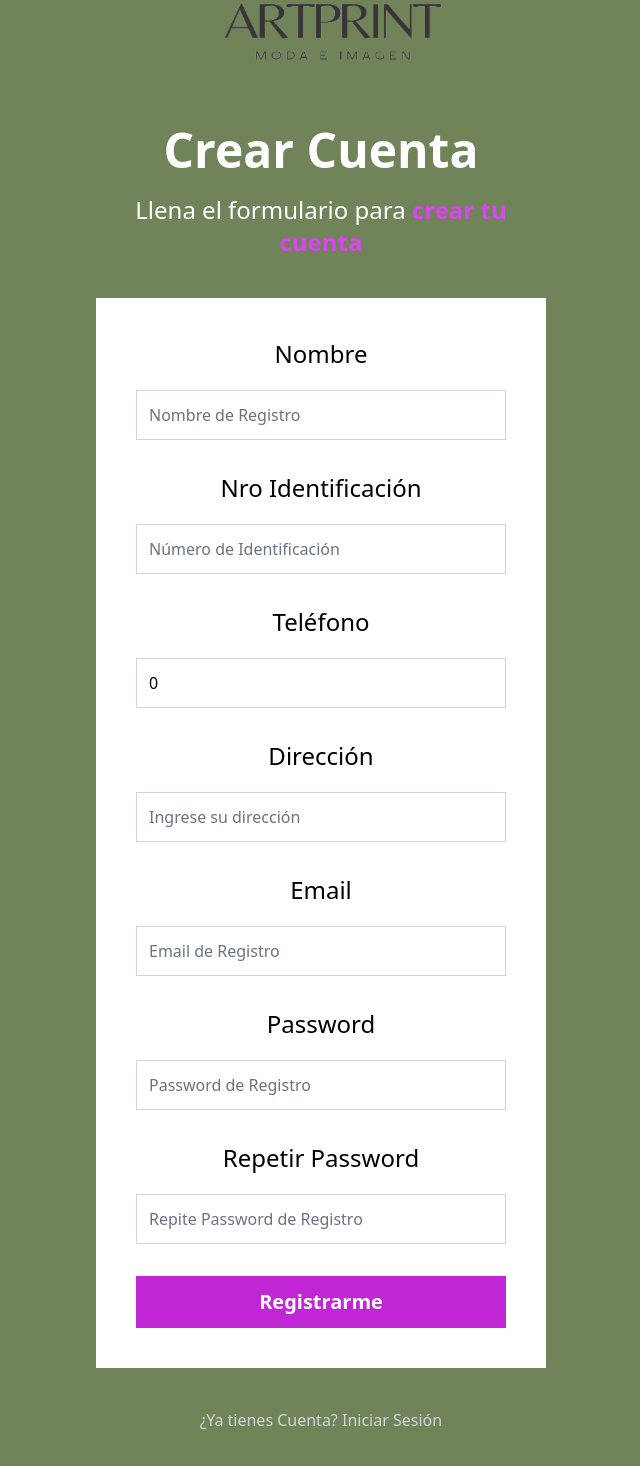
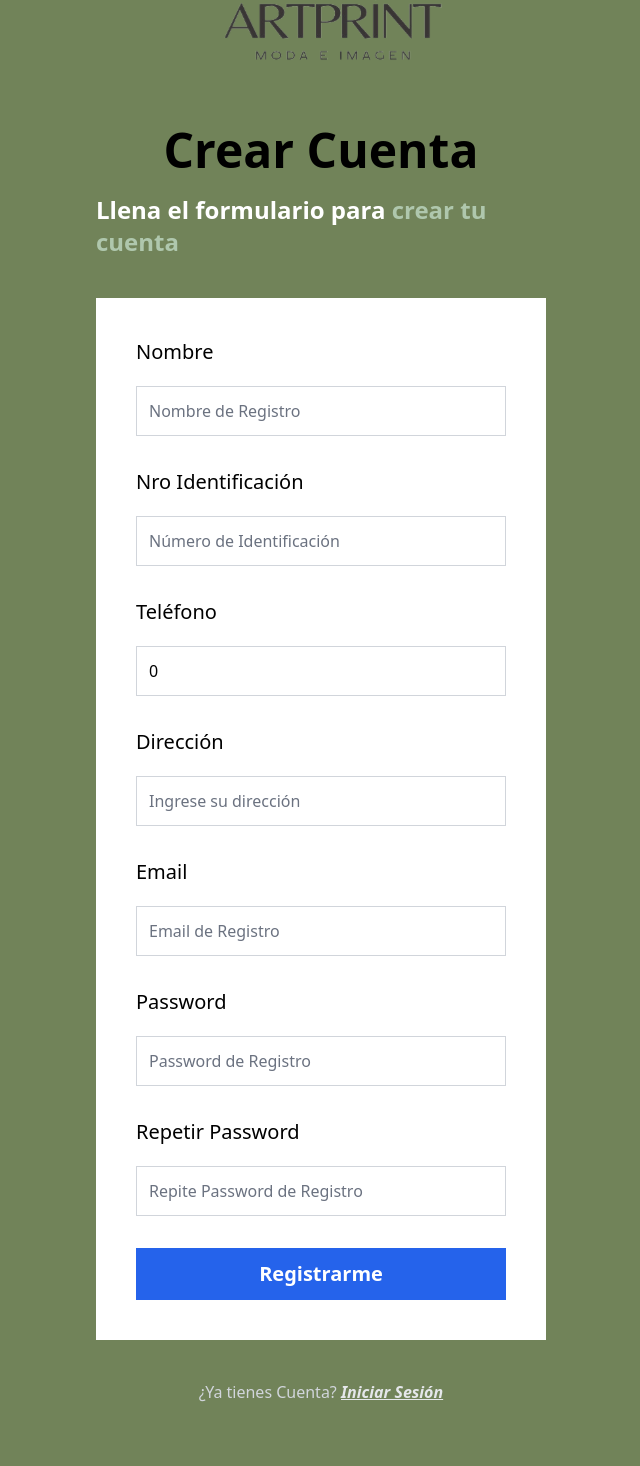
Before and after one commit to mdavidmontero/Frontend_ARTPRINT, a React (Vite) app: page /auth/register in a window 1280 px wide. Shown: the part 104-1570 px from the top of the page, without its empty margins (319-959 px from the left). Built offline with nearby package versions, Linux system fonts and the light colour scheme; no server answers; a web font is replaced by a local one.

Commit message:
Realizando ajustes en acciones y mejorando vistas

```diff
--- a/src/api/ProductosAPI.ts
+++ b/src/api/ProductosAPI.ts
@@ -20,7 +20,7 @@ const productosRef = collection(db, "productos");
 export const crearProducto = async (producto: Producto): Promise<void> => {
   try {
     const docRef = await addDoc(productosRef, producto);
-    await updateDoc(docRef, { id: docRef.id }); // Actualiza el producto con el ID generado por Firebase
+    await updateDoc(docRef, { id: docRef.id });
   } catch (error) {
     console.error("Error al crear producto:", error);
     throw error;
--- a/src/api/UploadImages.ts
+++ b/src/api/UploadImages.ts
@@ -27,3 +27,16 @@ export const useImageUploadEstampado = async (file: File) => {
     throw error;
   }
 };
+
+export const useImageUploadDecoracion = async (file: File) => {
+  try {
+    const storageRef = ref(storage, `decoraciones/${uuidv4()}`);
+    const snapshot = await uploadBytes(storageRef, file);
+    const url = await getDownloadURL(snapshot.ref);
+    console.log("File uploaded successfully. URL:", url);
+    return url;
+  } catch (error) {
+    console.error("Error uploading file:", error);
+    throw error;
+  }
+};
--- a/src/layouts/AuthLayout.tsx
+++ b/src/layouts/AuthLayout.tsx
@@ -6,7 +6,7 @@ export default function AuthLayout() {
   return (
     <>
       <div className="flex items-center justify-center w-full min-h-screen bg-customVerde">
-        <div className="py-10 lg:py-20 w-full max-w-[450px] mx-auto text-center">
+        <div className="py-10 lg:py-20 w-full max-w-[450px] mx-auto ">
           <Logo />
           <div className="mt-10">
             <Outlet />
--- a/src/views/admin/gestionWatsapp/GestionWatsapp.tsx
+++ b/src/views/admin/gestionWatsapp/GestionWatsapp.tsx
@@ -90,12 +90,12 @@ export const GestionWhatsApp: React.FC = () => {
   }
 
   return (
-    <div className="max-w-3xl mx-auto">
+    <div className="max-w-3xl py-5 mx-auto">
       <h1 className="text-3xl font-black">WhatsApp</h1>
       <p className="mt-5 font-light text-gray-500 capitalize text-1xl">
         Aquí puedes Agregar el número donde recibiras los Pedidos
       </p>
-      <div className="p-10 mt-8 space-y-5 bg-white rounded-lg shadow-lg">
+      <div className="p-10 mx-10 mt-8 space-y-5 bg-white rounded-lg shadow-lg">
         <div className="mb-5 space-y-3">
           <label className="text-sm font-bold uppercase" htmlFor="numero">
             Número WhatsApp
@@ -129,7 +129,7 @@ export const GestionWhatsApp: React.FC = () => {
       </div>
 
       {modalVisible && (
-        <div className="fixed inset-0 flex items-center justify-center bg-black bg-opacity-50">
+        <div className="fixed flex items-center justify-center bg-black bg-opacity-50">
           <div className="p-4 bg-white rounded">
             <ul>
               {countries.map((country) => (
@@ -147,7 +147,7 @@ export const GestionWhatsApp: React.FC = () => {
               ))}
             </ul>
             <button
-              className="px-4 py-2 mt-2 font-bold text-white bg-purple-600 rounded"
+              className="px-4 py-2 mt-2 font-bold text-white bg-green-600 rounded"
               onClick={() => setModalVisible(false)}
             >
               Cerrar
--- a/src/views/auth/LoginView.tsx
+++ b/src/views/auth/LoginView.tsx
@@ -61,7 +61,7 @@ export default function LoginView() {
         noValidate
       >
         <div className="flex flex-col gap-5">
-          <label className="text-2xl font-normal">Email</label>
+          <label className="text-xl font-normal">Email</label>
 
           <input
             id="email"
@@ -80,7 +80,7 @@ export default function LoginView() {
         </div>
 
         <div className="flex flex-col gap-5">
-          <label className="text-2xl font-normal">Password</label>
+          <label className="text-xl font-normal">Password</label>
 
           <input
             type="password"
@@ -104,9 +104,14 @@ export default function LoginView() {
       <nav className="flex flex-col mt-10 space-y-4">
         <Link
           to={"/auth/register"}
-          className="font-normal text-center text-gray-900"
+          className="font-normal text-center text-gray-300"
         >
-          ¿No tienes Cuenta? Crear una{" "}
+          ¿No tienes Cuenta?
+          {""}{" "}
+          <span className="italic font-bold text-gray-200 underline">
+            {" "}
+            Crear una{" "}
+          </span>
         </Link>
       </nav>
     </>
--- a/src/views/auth/RegisterView.tsx
+++ b/src/views/auth/RegisterView.tsx
@@ -50,25 +50,25 @@ export default function RegisterView() {
 
   return (
     <>
-      <h1 className="text-5xl font-black text-white text-center">
+      <h1 className="text-5xl font-black text-center text-black">
         Crear Cuenta
       </h1>
-      <p className="text-2xl font-light text-white mt-5">
+      <p className="mt-5 text-2xl font-bold text-white">
         Llena el formulario para {""}
-        <span className=" text-fuchsia-500 font-bold"> crear tu cuenta</span>
+        <span className="font-bold text-customBlueVerde"> crear tu cuenta</span>
       </p>
 
       <form
         onSubmit={handleSubmit(handleRegister)}
-        className="space-y-8 p-10 bg-white mt-10"
+        className="p-10 mt-10 space-y-8 bg-white"
         noValidate
       >
         <div className="flex flex-col gap-5">
-          <label className="font-normal text-2xl">Nombre</label>
+          <label className="text-xl font-normal">Nombre</label>
           <input
             type="text"
             placeholder="Nombre de Registro"
-            className="w-full p-3 border-gray-300 border"
+            className="w-full p-3 border border-gray-300"
             {...register("name", {
               required: "El Nombre de usuario es obligatorio",
             })}
@@ -77,12 +77,12 @@ export default function RegisterView() {
         </div>
 
         <div className="flex flex-col gap-5">
-          <label className="font-normal text-2xl">Nro Identificación</label>
+          <label className="text-xl font-normal">Nro Identificación</label>
           <input
             type="number"
             id="identificacion"
             placeholder="Número de Identificación"
-            className="w-full p-3 border-gray-300 border"
+            className="w-full p-3 border border-gray-300"
             {...register("identificacion", {
               required: "La identificación es obligatoria",
             })}
@@ -93,12 +93,12 @@ export default function RegisterView() {
         </div>
 
         <div className="flex flex-col gap-5">
-          <label className="font-normal text-2xl">Teléfono</label>
+          <label className="text-xl font-normal">Teléfono</label>
           <input
             type="number"
             id="telefono"
             placeholder="Número de Teléfono"
-            className="w-full p-3 border-gray-300 border"
+            className="w-full p-3 border border-gray-300"
             {...register("telefono", {
               required: "El teléfono es obligatorio",
             })}
@@ -109,12 +109,12 @@ export default function RegisterView() {
         </div>
 
         <div className="flex flex-col gap-5">
-          <label className="font-normal text-2xl">Dirección</label>
+          <label className="text-xl font-normal">Dirección</label>
           <input
             type="text"
             id="direccion"
             placeholder="Ingrese su dirección"
-            className="w-full p-3 border-gray-300 border"
+            className="w-full p-3 border border-gray-300"
             {...register("direccion", {
               required: "La dirección es obligatoria",
             })}
@@ -125,14 +125,14 @@ export default function RegisterView() {
         </div>
 
         <div className="flex flex-col gap-5">
-          <label className="font-normal text-2xl" htmlFor="email">
+          <label className="text-xl font-normal" htmlFor="email">
             Email
           </label>
           <input
             id="email"
             type="email"
             placeholder="Email de Registro"
-            className="w-full p-3 border-gray-300 border"
+            className="w-full p-3 border border-gray-300"
             {...register("email", {
               required: "El Email de registro es obligatorio",
               pattern: {
@@ -145,11 +145,11 @@ export default function RegisterView() {
         </div>
 
         <div className="flex flex-col gap-5">
-          <label className="font-normal text-2xl">Password</label>
+          <label className="text-xl font-normal">Password</label>
           <input
             type="password"
             placeholder="Password de Registro"
-            className="w-full p-3 border-gray-300 border"
+            className="w-full p-3 border border-gray-300"
             {...register("password", {
               required: "El Password es obligatorio",
               minLength: {
@@ -164,12 +164,12 @@ export default function RegisterView() {
         </div>
 
         <div className="flex flex-col gap-5">
-          <label className="font-normal text-2xl">Repetir Password</label>
+          <label className="text-xl font-normal">Repetir Password</label>
           <input
             id="password_confirmation"
             type="password"
             placeholder="Repite Password de Registro"
-            className="w-full p-3 border-gray-300 border"
+            className="w-full p-3 border border-gray-300"
             {...register("password_confirmation", {
               required: "Repetir Password es obligatorio",
               validate: (value) =>
@@ -184,15 +184,18 @@ export default function RegisterView() {
         <input
           type="submit"
           value="Registrarme"
-          className="bg-fuchsia-600 hover:bg-fuchsia-700 w-full p-3 text-white font-black text-xl cursor-pointer"
+          className="w-full p-3 text-xl font-black text-white bg-blue-600 cursor-pointer hover:bg-blue-700"
         />
       </form>
-      <nav className="mt-10 flex flex-col space-y-4">
+      <nav className="flex flex-col mt-10 space-y-4">
         <Link
           to={"/auth/login"}
-          className="text-center text-gray-300 font-normal"
+          className="font-normal text-center text-gray-300"
         >
-          ¿Ya tienes Cuenta? Iniciar Sesión{" "}
+          ¿Ya tienes Cuenta?{" "}
+          <span className="italic font-bold text-gray-200 underline">
+            Iniciar Sesión{" "}
+          </span>
         </Link>
       </nav>
     </>
--- a/src/views/client/DetallesDeProducto.tsx
+++ b/src/views/client/DetallesDeProducto.tsx
@@ -16,7 +16,7 @@ import Spinner from "../../components/spinner/Spinner";
 import DecoracionScreen from "../print/EstampadoView";
 import { obtenerTodosLosEstampados } from "../../api/AccesoriosAPI";
 import CarruselEstampados from "../../components/shared/CarrouselEstampado";
-import { useImageUpload } from "../../api/UploadImages";
+import { useImageUploadDecoracion } from "../../api/UploadImages";
 
 const carritoController = new CarritoController();
 
@@ -141,7 +141,7 @@ export const DetallesDeProducto = () => {
       setLoadingUpload(true);
       const file = e.target.files?.[0];
       if (file) {
-        const imageUrl = await useImageUpload(file);
+        const imageUrl = await useImageUploadDecoracion(file);
         // setImageUrl(imageUrl);
         setOcultarDecoracion(!ocultarDecoracion);
         setSelectedEstampado(imageUrl);
```
Also changed, not shown: src/api/UsuarioAPI.ts (+0 -9 lines), src/components/shared/TajerdaDeProductoEnCarrito.tsx (+6 -6 lines), src/views/admin/gestionProductos/ProductForm.tsx (+11 -13 lines), src/views/client/CarritoDeCompras.tsx (+6 -6 lines), src/views/print/EstampadoView.tsx (+9 -9 lines).
